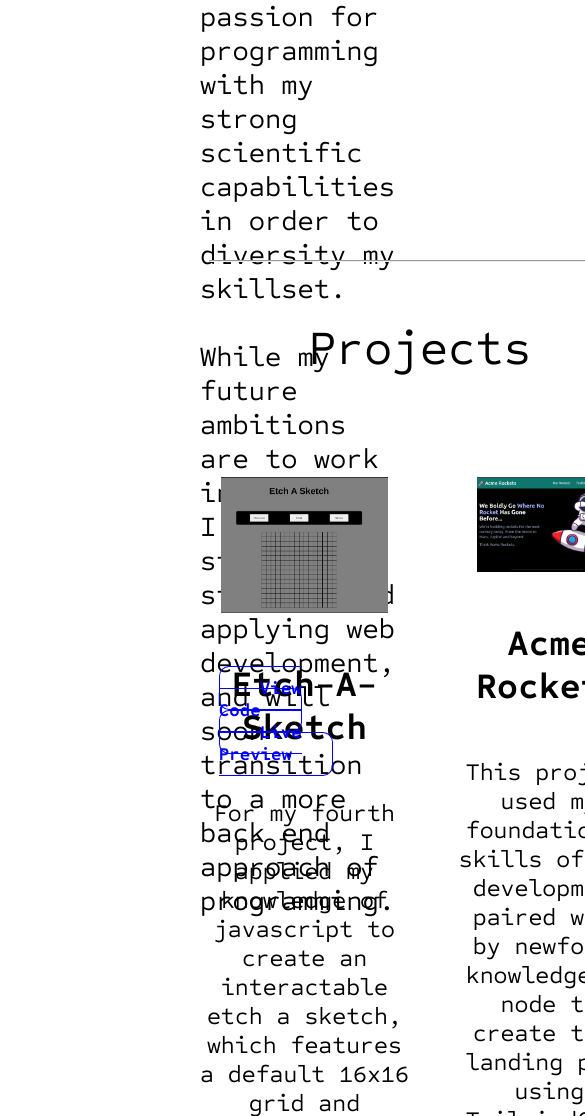
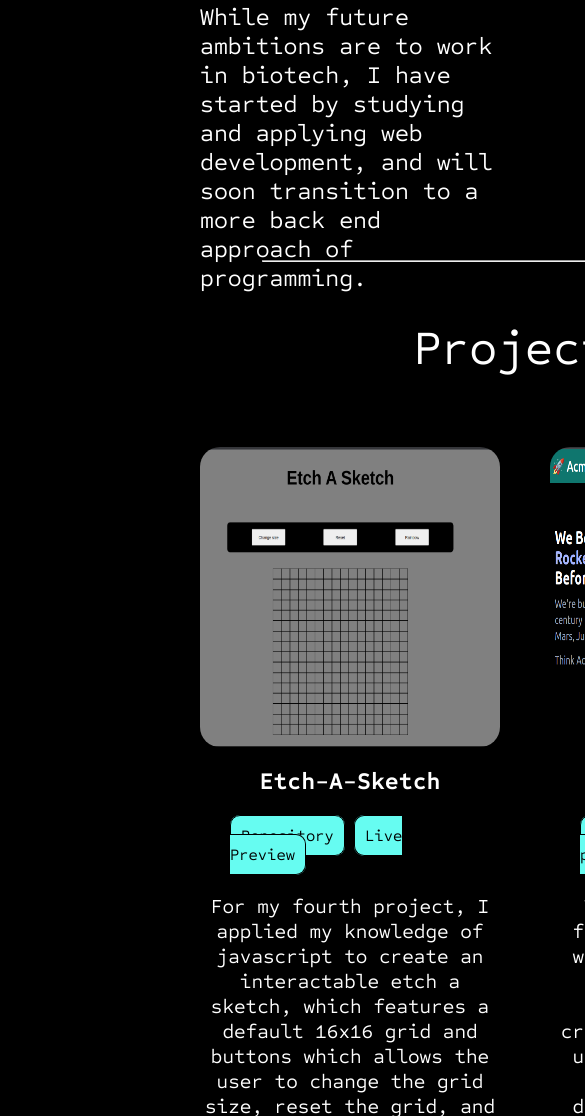
Before and after one commit to CoDinAIy/portfolio-website, a plain HTML site: page index.html in a window 390 px wide. Shown: the part 1598-2714 px from the top of the page, 585 px wide, since content can reach past the window. Drawn offline with Linux system fonts and the light colour scheme.

Commit message:
added responsive queries

```diff
--- a/index.html
+++ b/index.html
@@ -51,26 +51,38 @@
             <div class="project-container">
                 <div class="project one">
                     <img src="./images/EtchASketch.jpg" alt="Etch a sketch website">
-                    <div class="link">
-                        <a class="link-button" href="">View Code</a>
-                        <a class="link-button" href="">Live Preview</a>
+                    <div class="project-headings">Etch-A-Sketch</div>
+                    <div class="project-links">
+                        <a href="google.com">Repository</a>
+                        <a href="google.com">Live Preview</a>
                     </div>
-                    <div class="project-headings">Etch-A-Sketch</div>
                     <div class="project-desc">For my fourth project, I applied my knowledge of javascript to create an interactable etch a sketch, which features a default 16x16 grid and buttons which allows the user to change the grid size, reset the grid, and change colours.</div>
                 </div>
                 <div class="project two">
                     <img src="./images/AcmeRockers.jpg" alt="Acme Rockets Website">
                     <div class="project-headings">Acme Rockets</div>
+                    <div class="project-links">
+                        <a href="google.com">Repository</a>
+                        <a href="google.com">Live preview</a>
+                    </div>
                     <div class="project-desc">This project used my foundational skills of web development paired with by newfound knowledge of node to create this landing page using TailwindCSS. The website features different sections and also includes a basic form area and a responsive design layout.</div>
                 </div>
                 <div class="project three">
                     <img src="./images/Calculator.jpg" alt="Calculator Website">
                     <div class="project-headings">Calculator</div>
+                    <div class="project-links">
+                        <a href="google.com">Repository</a>
+                        <a href="google.com">Live preview</a>
+                    </div>
                     <div class="project-desc">For my first interactive project incorporating HTML, CSS and JS, I created the textbook calculator which takes multiple inputs and operators which then calculates and presesnts an output in the display area</div>
                 </div>
                 <div class="project four">
                     <img src="./images/RockPaperScissors.jpg" alt="Rock Paper Scissors Website">
                     <div class="project-headings">Rock Paper Scissors</div>
+                    <div class="project-links">
+                        <a href="google.com">Repository</a>
+                        <a href="google.com">Live preview</a>
+                    </div>
                     <div class="project-desc">To further challenge my ability to apply interactivity to websites, I decided to create a man vs computer rock paper scissors game. Features include the game tally, round outputs and an automatic game restart when either party reaches 5 round wins </div>
                 </div>
             </div>
--- a/style.css
+++ b/style.css
@@ -8,6 +8,9 @@ html {
     scroll-behavior: smooth;
 }
 body {
+    color: white;
+    background-color: black;
+    overflow-x: hidden;
     font-family: my-cool-font, sans-serif;
     margin: 0;
     padding: 0;
@@ -21,7 +24,7 @@ body {
 }
 
 header {
-    background-color: rgb(2, 2, 70);
+    background-color: rgb(0, 0, 0);
     position: sticky;
     display: flex;
     justify-content: end;
@@ -91,8 +94,9 @@ main {
     min-height: 100%;
     padding: 100px 0px 0px 150px;
     display: grid;
-    grid-template-columns: repeat(2, minmax(100px, 200px));
-    grid-template-rows: repeat(3, minmax(100px, 200px));
+    grid-template-columns: repeat(2, 20%);
+    grid-template-rows: repeat(3, 20%);
+    gap: 20px;
     grid-template-areas:
         "html css"
         "js node"
@@ -126,10 +130,10 @@ hr {
 }
 
 .intro > a {
+    color: black;
     text-decoration: none;
-    color: white;
     font-size: 24px;
-    background-color: rgb(2, 2, 70);
+    background-color: #66fcf1;
     border-radius: 20px;
     padding: 10px;
 }
@@ -149,14 +153,14 @@ hr {
     text-align: center;
     font-size: 48px;
     padding-top: 50px;
-    padding-bottom: 50px;
+    padding-bottom: 20px;
 }
 
 .project-container {
     min-height: 100%;
     display: grid;
     grid-template-columns: 1fr 1fr ;
-    grid-template-rows: 80vh 80vh ;
+    grid-template-rows: 1fr 1fr ;
     padding: 50px 200px 100px 200px;
     gap: 50px;
 }
@@ -169,21 +173,34 @@ hr {
 
 
 .project-container > div > img {
-    width: 80%;
-    height: 400px;
+    width: 500px;
+    min-height: 400px;
+    border-radius: 20px;
 }
 
 .project-container > div > .project-headings {
-    font-size: 36px;
+    font-size: 24px;
     text-align: center;
-    margin-top: 50px;
+    margin-top: 20px;
     font-weight: 800;
 }
 
+.project-links {
+    margin: 30px;
+}
+.project-links > a {
+    color: black;
+    background-color: #66fcf1;;
+    border: solid 1px;
+    padding: 10px;
+    border-radius: 10px;
+    text-decoration: none;
+
+}
+
 .project-container > div > .project-desc {
-    font-size: 24px;
+    font-size: 20px;
     text-align: center;
-    margin-top: 50px;
 }
 
 .contact-me-container {
@@ -195,7 +212,7 @@ hr {
 form > div{
     display: flex;
     flex-direction: column;
-    padding: 20px;
+    padding: 10px;
 }
 
 form {
@@ -224,7 +241,7 @@ button {
 
 
 footer {
-    background-color: rgb(12, 163, 4);
+    background-color: #66fcf1;
     display: flex;
     justify-content: center;
     align-items: center;
@@ -241,27 +258,12 @@ nav > a {
     transition-property: font-size;
     transition-duration: 0.5s;
     transition-timing-function: ease-in-out;
-    transition-delay: 0.25s;
+    transition-delay: 0.1s;
 }
 
 nav > a:hover {
     font-size: 34px;
 }
-
-
-
-.project-container > div > img {
-    transition-property: opacity;
-    transition-duration: 0.3s;
-    transition-timing-function: ease-in-out;
-    transition-delay: 0.25s;
-}
-
-.project > img:hover {
-    opacity: 0.3;
-}
-
-
 
 .link {
     position: absolute;
@@ -269,16 +271,25 @@ nav > a:hover {
 
 }
 
-.link-button {
 
-    opacity: 1;
-    font-size: 18px;
-    font-weight: 900;
-    padding: 10px 40px 10px 40px;
-    color: blue;
-    text-decoration: none;
-    border: 1px solid;
-    border-radius: 10px;
-    transition: opacity 0.4s ease-in-out;
-    cursor: pointer;
+@media (max-width:1400px) {
+    .tools > img {
+        width: 100px;
+        height: 100px;
+    }
+
+    .project-container > div > img {
+        width: 300px;
+        min-height: 300px;
+    }
+
+    .about-me-description {
+        font-size: 24px;
+
+    }
+
+    .tools {
+        gap: 30px;
+    }
+
 }
```
